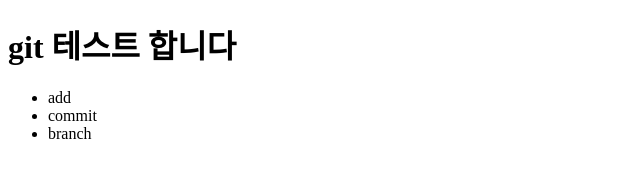
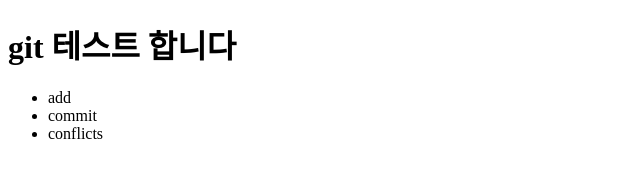
Before and after one commit to qoogy/remote, a plain HTML site: page merge.html in a window 1280 px wide. Shown: the full height of the page, 0-640 px from the left. Drawn offline with Linux system fonts and the light colour scheme.

Commit message:
conflict 제발

```diff
--- a/merge.html
+++ b/merge.html
@@ -9,7 +9,7 @@
     <ul>
       <li>add</li>
       <li>commit</li>
-      <li>branch</li>
+      <li>conflicts</li>
     </ul>
   </body>
 </html>
```
